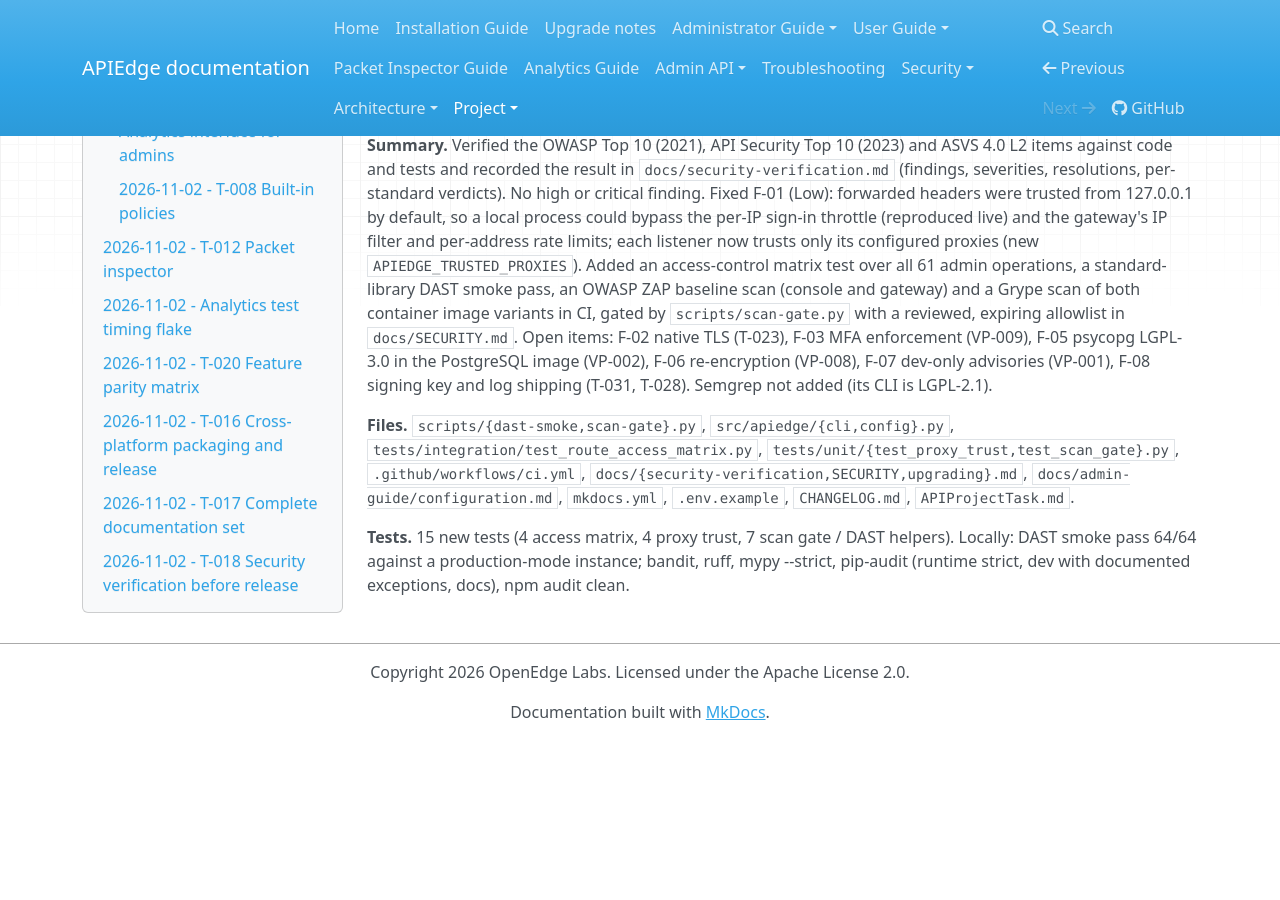
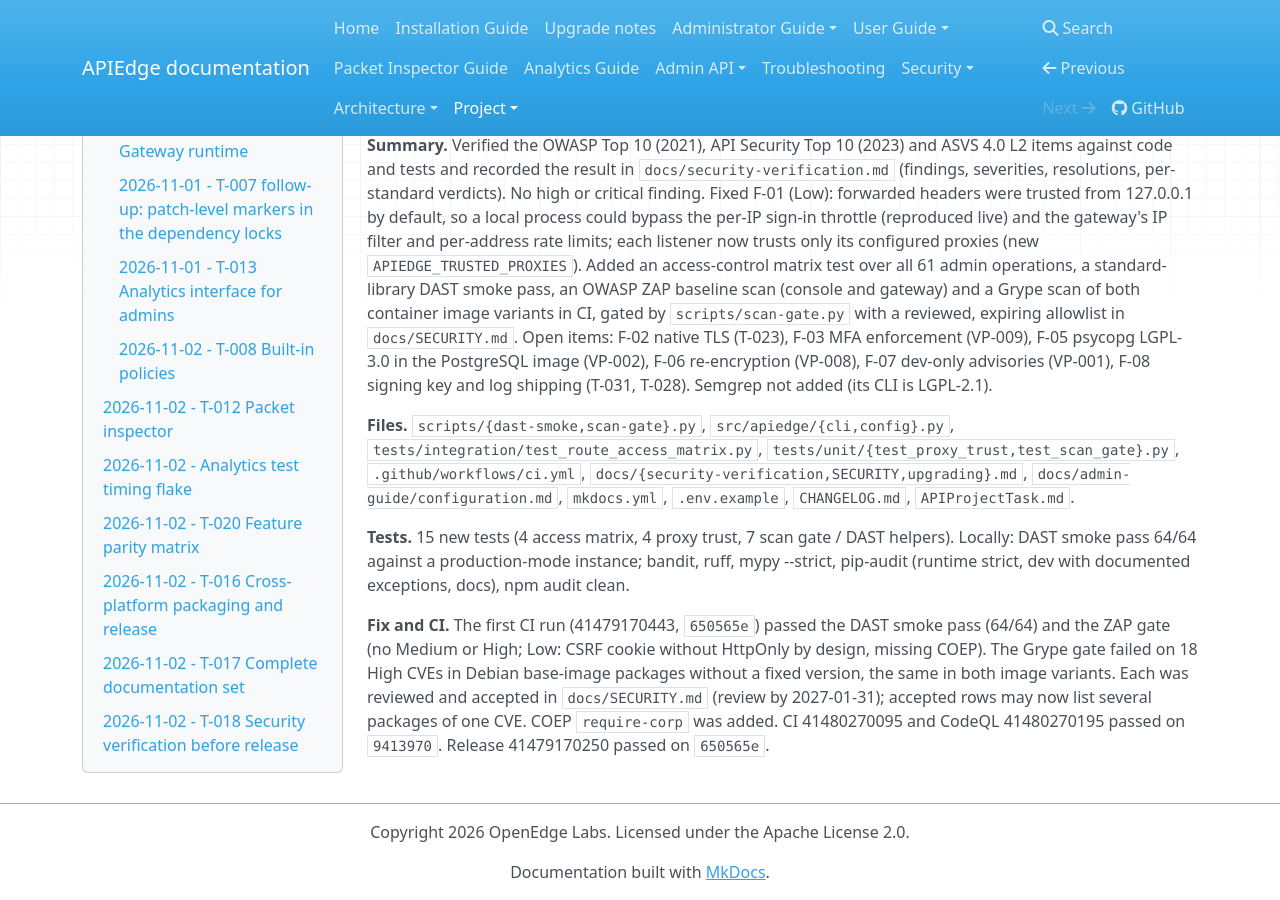
Before and after one commit to OpenEdge-Labs/APIEdge, an MkDocs documentation site: the page built from docs/PROGRESS.md, in a window 1280 px wide and 900 px high, scrolled down 13310 px. Built offline with MkDocs 1.6.1, drawn with Linux system fonts in a browser that asks for light colours; before the commit the page ends 14050 px from its top, so only the background shows below that.

Commit message:
docs(T-018): mark task done after green CI, CodeQL and Release runs

```diff
--- a/docs/PROGRESS.md
+++ b/docs/PROGRESS.md
@@ -632,3 +632,10 @@ signing key and log shipping (T-031, T-028). Semgrep not added (its CLI is LGPL-
 **Tests.** 15 new tests (4 access matrix, 4 proxy trust, 7 scan gate / DAST helpers). Locally:
 DAST smoke pass 64/64 against a production-mode instance; bandit, ruff, mypy --strict, pip-audit
 (runtime strict, dev with documented exceptions, docs), npm audit clean.
+
+**Fix and CI.** The first CI run (41479170443, `650565e`) passed the DAST smoke pass (64/64) and
+the ZAP gate (no Medium or High; Low: CSRF cookie without HttpOnly by design, missing COEP). The
+Grype gate failed on 18 High CVEs in Debian base-image packages without a fixed version, the same
+in both image variants. Each was reviewed and accepted in `docs/SECURITY.md` (review by
+2027-01-31); accepted rows may now list several packages of one CVE. COEP `require-corp` was added.
+CI 41480270095 and CodeQL 41480270195 passed on `9413970`. Release 41479170250 passed on `650565e`.
```
Also changed, not shown: APIProjectTask.md (+4 -1 lines).
